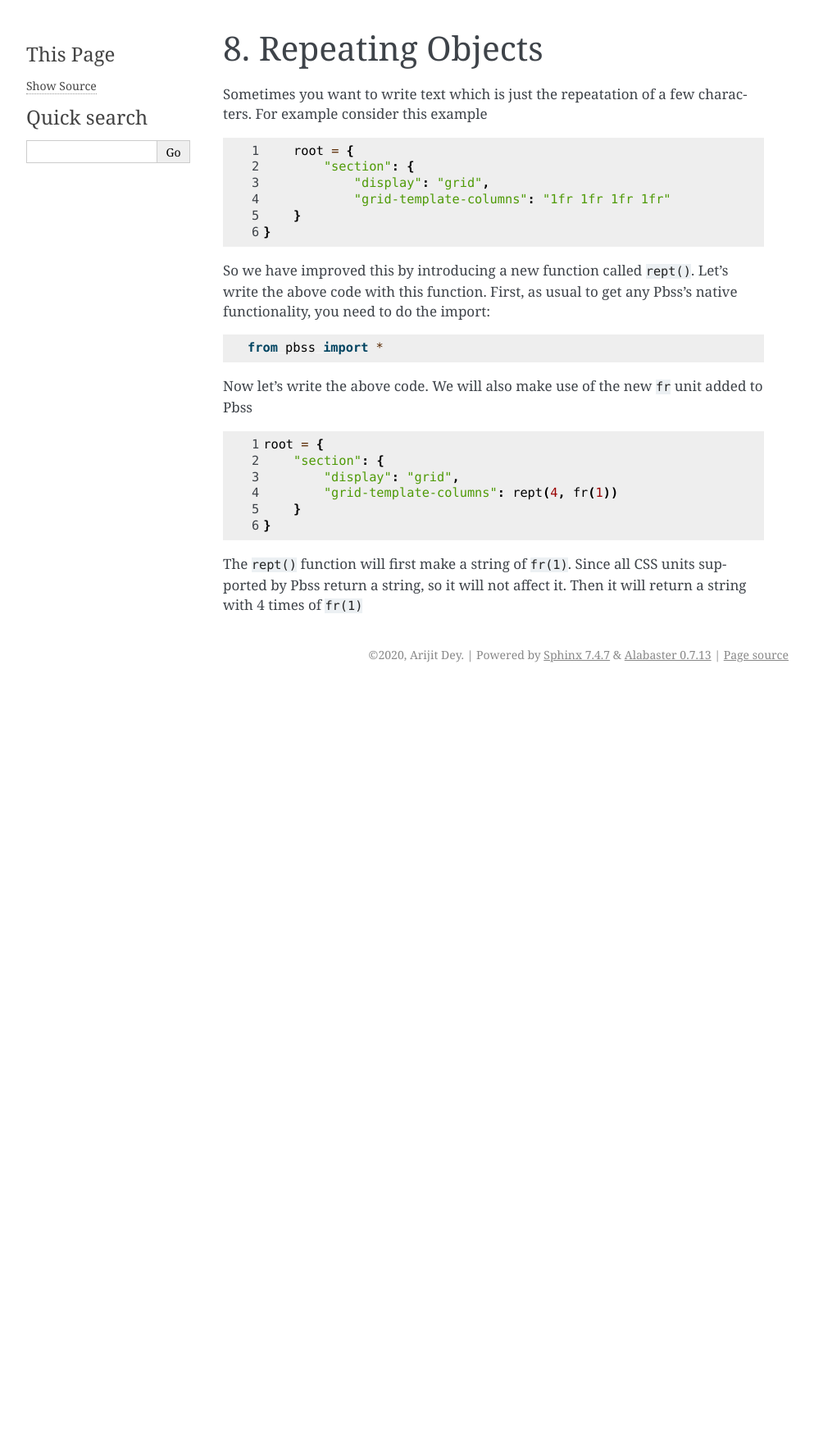
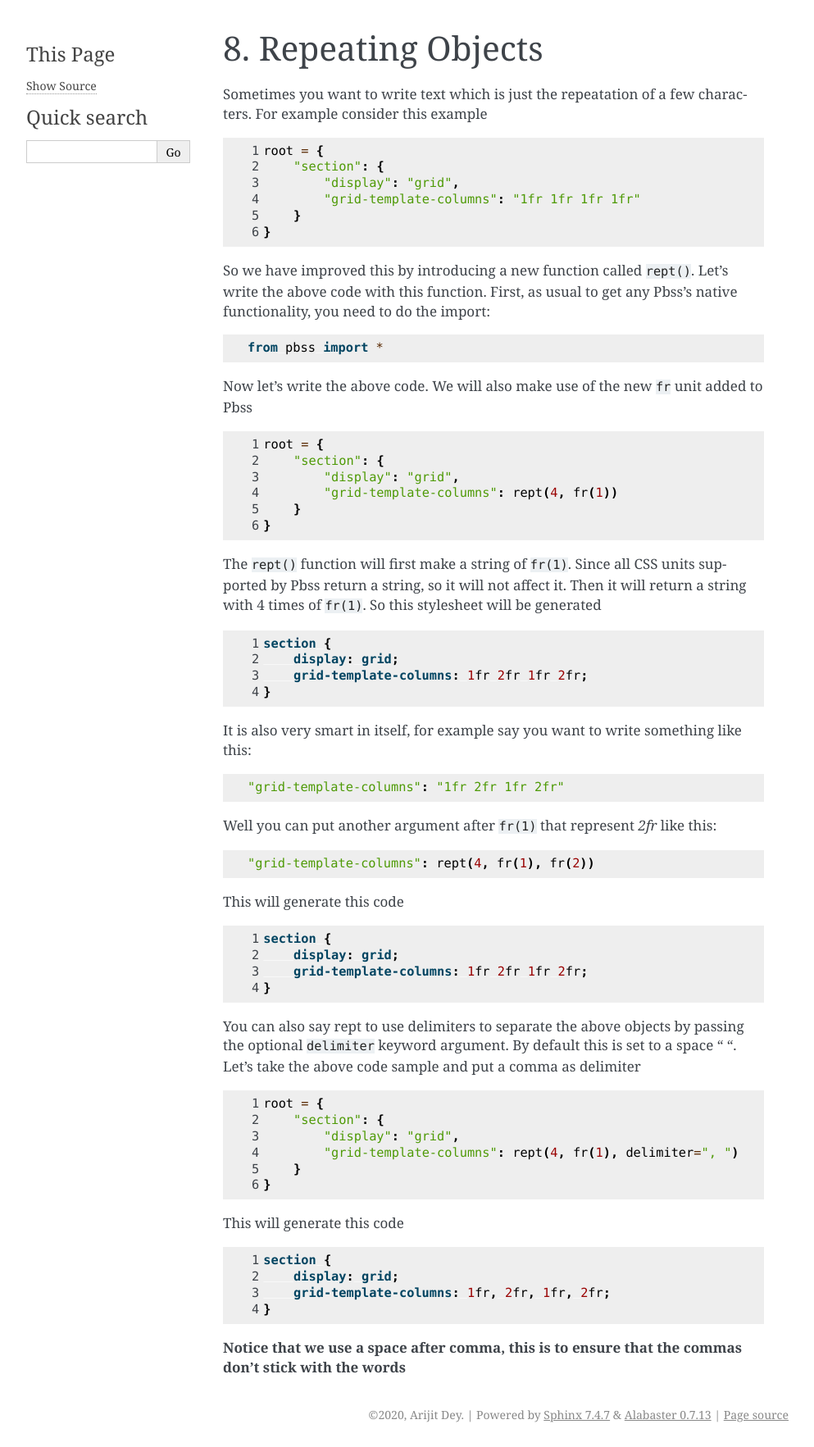
Before and after one commit to glyphpoch/pbss, a Sphinx documentation site: the page built from docs/files/repeat-objects.rst, in a window 1280 px wide. Shown: the whole page at 82% size, without its empty margins (148-1141 px from the left). Built offline with Sphinx 7.4.7, drawn with Linux system fonts in a browser that asks for light colours; before the commit the page ends 900 px from its top, so only the background shows below that.

Commit message:
Wrote more docs on rept and changed reference on new rept features

```diff
--- a/docs/files/repeat-objects.rst
+++ b/docs/files/repeat-objects.rst
@@ -5,10 +5,10 @@ Sometimes you want to write text which is just the repeatation of a few characte
 .. code-block:: python
     :linenos:
 
-        root = {
-            "section": {
-                "display": "grid",
-                "grid-template-columns": "1fr 1fr 1fr 1fr"
+    root = {
+        "section": {
+            "display": "grid",
+            "grid-template-columns": "1fr 1fr 1fr 1fr"
         }
     }
 
@@ -29,4 +29,54 @@ Now let's write the above code. We will also make use of the new ``fr`` unit add
         }
     }
 
-The ``rept()`` function will first make a string of ``fr(1)``. Since all CSS units supported by Pbss return a string, so it will not affect it. Then it will return a string with 4 times of ``fr(1)``
+The ``rept()`` function will first make a string of ``fr(1)``. Since all CSS units supported by Pbss return a string, so it will not affect it. Then it will return a string with 4 times of ``fr(1)``. So this stylesheet will be generated
+
+.. code-block:: css
+    :linenos:
+
+    section {
+        display: grid;
+        grid-template-columns: 1fr 2fr 1fr 2fr;
+    }
+
+It is also very smart in itself, for example say you want to write something like this::
+
+    "grid-template-columns": "1fr 2fr 1fr 2fr"
+
+Well you can put another argument after ``fr(1)`` that represent *2fr* like this::
+
+    "grid-template-columns": rept(4, fr(1), fr(2))
+
+This will generate this code
+
+.. code-block:: css
+    :linenos:
+
+    section {
+        display: grid;
+        grid-template-columns: 1fr 2fr 1fr 2fr;
+    }
+
+You can also say rept to use delimiters to separate the above objects by passing the optional ``delimiter`` keyword argument. By default this is set to a space " ". Let's take the above code sample and put a comma as delimiter
+
+.. code-block::
+    :linenos:
+
+    root = {
+        "section": {
+            "display": "grid",
+            "grid-template-columns": rept(4, fr(1), delimiter=", ")
+        }
+    }
+
+This will generate this code
+
+.. code-block:: css
+    :linenos:
+
+    section {
+        display: grid;
+        grid-template-columns: 1fr, 2fr, 1fr, 2fr;
+    }
+
+**Notice that we use a space after comma, this is to ensure that the commas don't stick with the words**
```
Also changed, not shown: docs/files/references.rst (+5 -2 lines).
